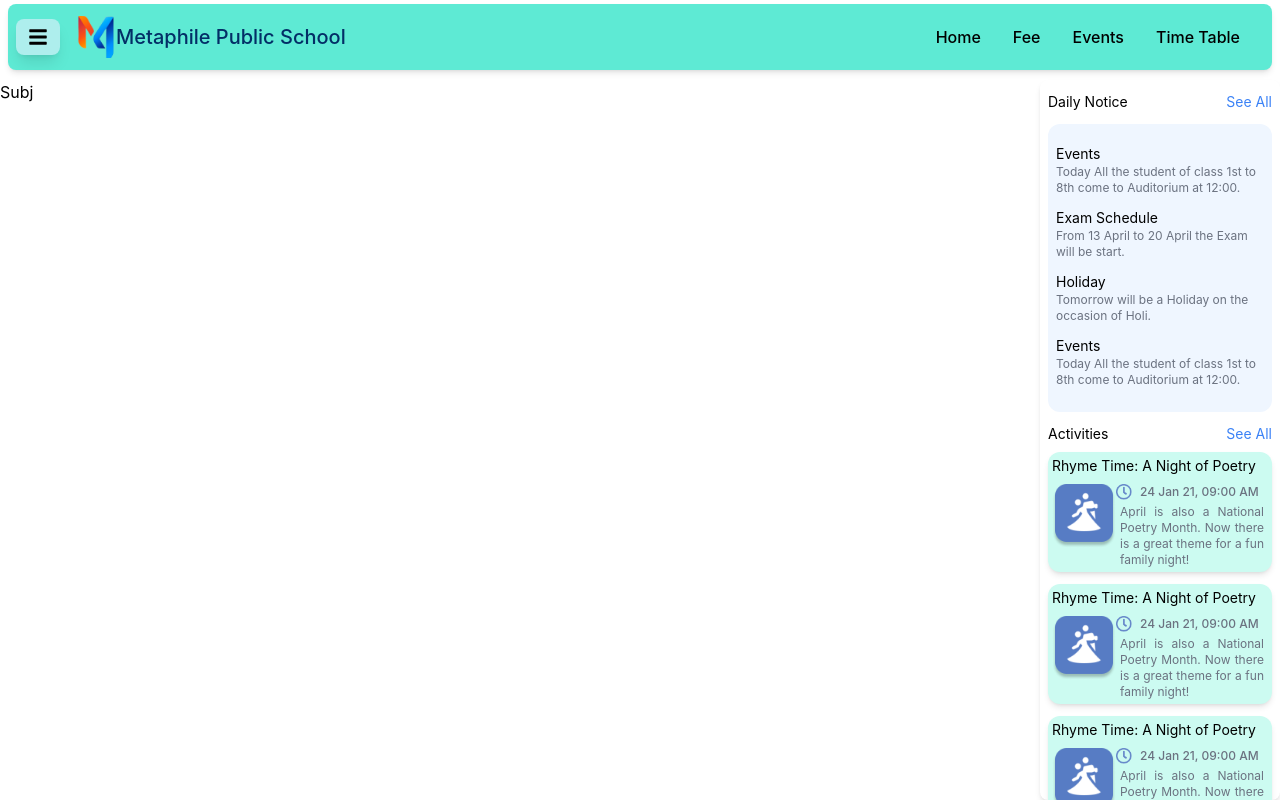
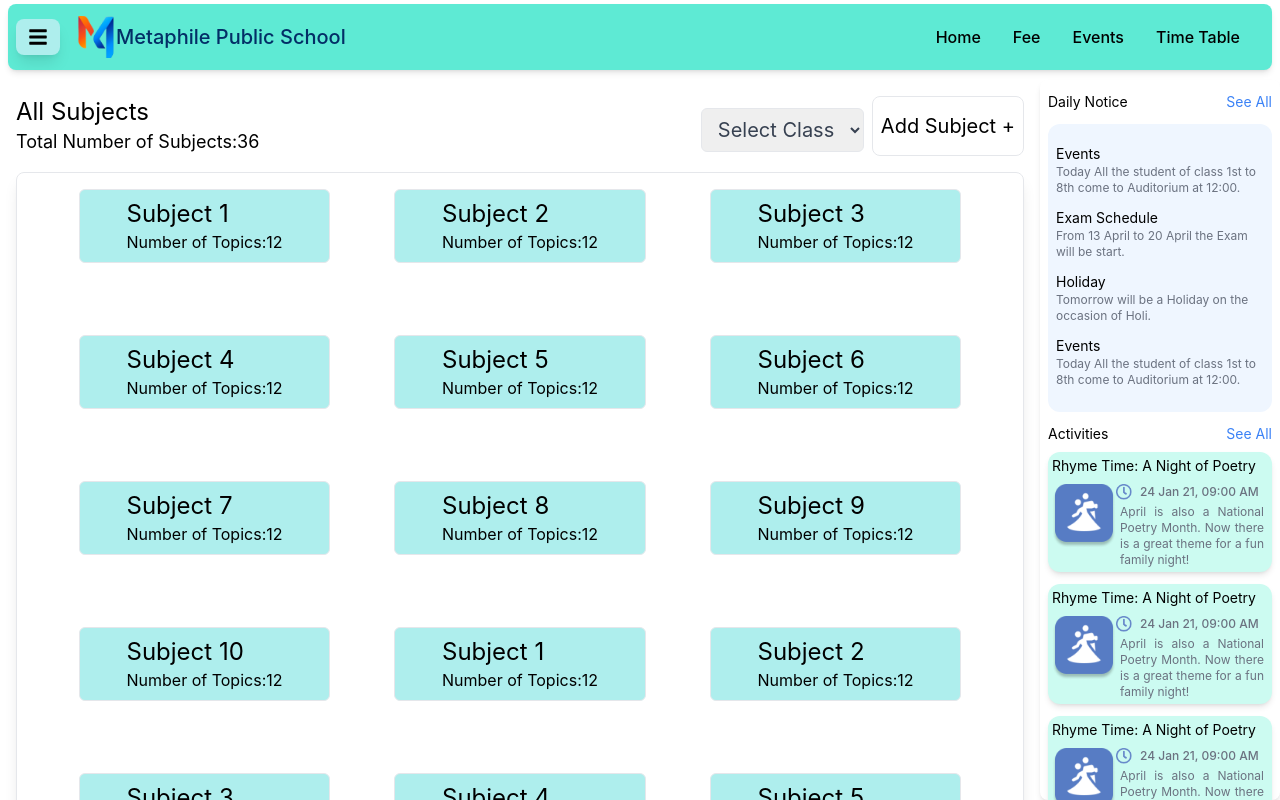
Before and after one commit to TheMetaphile/ERP, a React (Vite) app: page /Admin-Dashboard/Subjects in a window 1280 px wide. Built offline with nearby package versions, Linux system fonts and the light colour scheme; grey boxes are pictures that could not be loaded.

Commit message:
subject section created

```diff
--- a/src/AdminComponents/Exam/utils/NewExam.jsx
+++ b/src/AdminComponents/Exam/utils/NewExam.jsx
@@ -68,7 +68,7 @@ export default function NewExam() {
                                             className="border rounded-md w-full py-2 px-3 text-gray-700 leading-tight focus:outline-none focus:shadow-outline mt-2"
                                             id="addSubject"
                                             name="addSubject"
-                                            value={formData.addSubject}
+                                            value={formData.AddSubject}
                                             onChange={handleChange}
                                             required
                                         >
--- a/src/AdminComponents/Home/utils/TeachersDetails/LeftCard/Header.jsx
+++ b/src/AdminComponents/Home/utils/TeachersDetails/LeftCard/Header.jsx
@@ -1,6 +1,6 @@
 export default function Header(props){
     return (
-        <div className="flex justify-between  py-2 pl-2 bg-bg_blue h-fit rounded-t-lg border-b-2 border-black w-fit ">
+        <div className="flex justify-between  py-2 pl-2 bg-bg_blue h-fit rounded-t-lg border-b-2 border-black w-full ">
             {props.headings.map((heading) => (
             <h1 className="w-28 text-lg font-medium mobile:max-tablet:text-sm mobile:max-tablet:font-sm">
                 {heading}
--- a/src/AdminComponents/Leave/utils/StudentLeaves.jsx
+++ b/src/AdminComponents/Leave/utils/StudentLeaves.jsx
@@ -123,7 +123,7 @@ export default function StudentLeaves() {
             <p>Duration: {selectedLeave.duration}</p>
             <p>Class: {selectedLeave.class}</p>
             <p>Reason for Leave: Illness due to lack of vitamin E in the body</p>
-            <div className="mt-4">
+            <div className="mt-4 flex justify-center">
               <button
                 className="bg-red-500 text-white px-4 py-2 rounded-md mr-2"
                 onClick={handleClosePopup}
--- a/src/AdminComponents/Students/AllStudents/AddmissionForm.jsx
+++ b/src/AdminComponents/Students/AllStudents/AddmissionForm.jsx
@@ -444,16 +444,16 @@ export default function AddmissionForm() {
                         </label>
                         </div>
                         <div className="w-1/2 rounded-md mt-8 mobile:max-tablet:w-full">
-                        <div className="flex justify-center">
+                        <div className="flex justify-center tablet:mt-6">
                             <button
-                                className="bg-blue-500 hover:bg-blue-700 text-white font-bold py-2 px-4 rounded mt-2 mr-2 w-1/4 mobile:max-tablet:w-1/2"
+                                className="bg-blue-500 hover:bg-blue-700 text-white font-bold py-2 px-4 rounded mt-2 mr-2 w-1/4 mobile:max-tablet:w-1/2 tablet:w-1/2"
                                 type="reset"
                                 onClick={handleReset}
                             >
                                 Reset
                             </button>
                             <button
-                                className="bg-green-500 hover:bg-green-700 text-white font-bold py-2 px-4 rounded mt-2 w-1/4 mobile:max-tablet:w-1/2"
+                                className="bg-green-500 hover:bg-green-700 text-white font-bold py-2 px-4 rounded mt-2 w-1/4 mobile:max-tablet:w-1/2 tablet:w-1/2"
                                 type="submit"
                             >
                                 Save
--- a/src/AdminComponents/Students/AllStudents/utils/StudentDetailTile.jsx
+++ b/src/AdminComponents/Students/AllStudents/utils/StudentDetailTile.jsx
@@ -2,7 +2,7 @@ import { Link } from "react-router-dom";
 
 export default function StudentDetailTile(props) {
     return (
-        <Link to={props.id} className="flex w-fit justify-between py-2 px-4 rounded-md shadow-sm h-fit rounded-t-lg border-b-2 border-gray-300">
+        <Link to={props.id} className="flex w-full justify-between py-2 px-4 rounded-md shadow-sm h-fit rounded-t-lg border-b-2 border-gray-300">
             {props.values.map((value,) => (
 
                     <h1 className="w-28 overflow-hidden ">
--- a/src/AdminComponents/Students/AllStudents/utils/StudentsList.jsx
+++ b/src/AdminComponents/Students/AllStudents/utils/StudentsList.jsx
@@ -46,12 +46,12 @@ export default function StudentsList() {
         );
     });
     return (
-        <div className="overflow-y-auto w-full items-start mb-2 px-2  no-scrollbar">
+        <div className="overflow-y-auto w-full items-start mb-2 px-2 no-scrollbar">
             <h1 className="text-2xl font-medium  mb-2">All Students Data</h1>
-            <div className=" rounded-lg shadow-md no-scrollbar w-full overflow-x-auto">
+            <div className="no-scrollbar w-full overflow-x-auto">
             <SearchBar rollNumber={rollNumber} name={name} Class={Class} Section={Section} handleRollNumberChange={handleRollNumberChange} handleNameChange={handleNameChange} handleClassChange={handleClassChange} handleSectionChange={handleSectionChange} />
             </div>
-            <div className=" rounded-lg shadow-md border-2 border-black w-full overflow-x-auto no-scrollbar">
+            <div className=" rounded-lg shadow-md border-2 border-black w-full overflow-x-auto no-scrollable">
                 <Header headings={['ID', 'Name', 'Class', 'Section', 'Gender', 'Parent Name', 'Phone No.', 'Adress', 'Date of Birth', 'E-mail']} />
                 {filteredStudents.length === 0 ? (
                     Students.map((student,index) => (
--- a/src/AdminComponents/Subjects/Subject.jsx
+++ b/src/AdminComponents/Subjects/Subject.jsx
@@ -1,9 +1,96 @@
-import React from "react";
+import React, { useState } from "react";
+import SubjectList from "./utils/SubjectList";
 
-export default function Subject(){
-    return(
-        <div>
-            Subj
+
+export default function Subject() {
+    const subjects = [
+        { name: "Subject 1", topics: "12" },
+        { name: "Subject 2", topics: "12" },
+        { name: "Subject 3", topics: "12" },
+        { name: "Subject 4", topics: "12" },
+        { name: "Subject 5", topics: "12" },
+        { name: "Subject 6", topics: "12" },
+        { name: "Subject 7", topics: "12" },
+        { name: "Subject 8", topics: "12" },
+        { name: "Subject 9", topics: "12" },
+        { name: "Subject 10", topics: "12" },
+        { name: "Subject 1", topics: "12" },
+        { name: "Subject 2", topics: "12" },
+        { name: "Subject 3", topics: "12" },
+        { name: "Subject 4", topics: "12" },
+        { name: "Subject 5", topics: "12" },
+        { name: "Subject 6", topics: "12" },
+        { name: "Subject 7", topics: "12" },
+        { name: "Subject 8", topics: "12" },
+        { name: "Subject 9", topics: "12" },
+        { name: "Subject 10", topics: "12" },
+    ]
+    const [popUp, setPopUp] = useState(false);
+    const handleClick = () => {
+        setPopUp(!popUp);
+    }
+    const handleClosePopup = () => {
+        setPopUp(false);
+    }
+    const [subjectName,setSubjectName]=useState('');
+
+    return (
+        <div className="flex flex-col mx-2">
+            <div className="flex mt-4 mb-4 mx-2 justify-between">
+                <div className="flex flex-col">
+                    <h1 className="text-2xl">All Subjects</h1>
+                    <span className="text-lg">Total Number of Subjects:36</span>
+                </div>
+                <div className="flex justify-between gap-2">
+                    <button className="text-xl rounded-lg">
+                        <select
+                            className="border rounded-md w-full py-2 px-3 text-gray-700 leading-tight focus:outline-none focus:shadow-outline mt-2"
+                            id="addSubject"
+                            name="addSubject"
+                            required
+                        >
+                            <option value="">Select Class</option>
+                            <option value="Math">1st</option>
+                            <option value="Science">2nd</option>
+                            <option value="History">3rd</option>
+
+                        </select>
+                    </button>
+                    <button className="text-xl px-2 rounded-lg border" onClick={handleClick}>Add Subject +</button>
+                </div>
+            </div>
+            <div className="rounded-lg shadow-lg mx-2 mb-2 border">
+                <SubjectList subjects={subjects} />
+            </div>
+
+            {popUp && (
+                <div className="fixed inset-0 flex items-center justify-center bg-gray-500 bg-opacity-75">
+                    <div className="bg-white rounded-lg p-6">
+                        <h1 className="text-xl">Add Subject</h1>
+                        <textarea
+                            className="w-full mt-4 h-20 mb-4 border border-gray-300 rounded-lg px-6 py-2"
+                            placeholder="Write Subject Name..."
+                            rows={4}
+                            onChange={(e) => setSubjectName(e.target.value)}
+                        />
+                        <div className="mt-4 flex justify-center">
+                            <button
+                                className="bg-red-500 text-white px-4 py-2 rounded-md mr-2"
+                                onClick={handleClosePopup}
+                            >
+                                Cancel
+                            </button>
+                            <button className="bg-blue-500 text-white px-4 py-2 rounded-md">
+                                Confirm
+                            </button>
+                            {console.log(subjectName)}
+                        </div>
+                    </div>
+
+                </div>
+
+            )
+            }
         </div>
     )
 }
--- /dev/null
+++ b/src/AdminComponents/Subjects/utils/SubjectList.jsx
@@ -0,0 +1,16 @@
+import React from "react";
+
+export default function SubjectList({subjects}){
+    return(
+        <div className="class-cards-container flex flex-wrap gap-16 justify-center mt-4 mb-2 rounded-lg">
+        {subjects.map((subject, index) => (
+            <div key={index} className="border rounded-md flex flex-col w-1/4 px-2 py-2 items-center bg-secondary mb-2">
+                <div className="class-card">
+                    <h3 className="text-2xl">{subject.name}</h3>
+                    <span>Number of Topics:{subject.topics}</span>
+                </div>
+            </div>
+        ))}
+    </div>
+    )
+}
--- a/src/AdminComponents/Teachers/utils/SearchBar.jsx
+++ b/src/AdminComponents/Teachers/utils/SearchBar.jsx
@@ -3,7 +3,7 @@ export default function SearchBar({ handleNameChange, name, newest }) {
 
 
     return (
-        <div className="flex w-full justify-between items-center self-center h-fit rounded-xl shadow-md border-2 px-2 py-2 mb-3 mobile:max-tablet:w-full">
+        <div className="flex w-full justify-between items-center self-center h-fit rounded-xl shadow-md border-2 px-2 py-2 mb-3 mobile:max-tablet:w-full tablet:overflow-y-auto">
 
             <div className="flex">
                 <input
--- a/src/AdminComponents/Teachers/utils/TeacherForm.jsx
+++ b/src/AdminComponents/Teachers/utils/TeacherForm.jsx
@@ -267,7 +267,7 @@ export default function TeacherForm() {
                         </label>
                         </div>
                         <div className="w-1/2 rounded-md mt-8 mobile:max-tablet:w-full">
-                        <div className="flex justify-end">
+                        <div className="flex justify-end tablet:mt-6">
                             <button
                                 className="bg-blue-500 hover:bg-blue-700 text-white font-bold py-2 px-4 rounded mt-2 mr-2 w-1/2"
                                 type="reset"
```
Also changed, not shown: src/AdminComponents/Leave/utils/LeaveList.jsx (+4 -4 lines).
